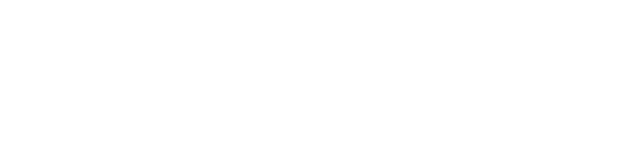
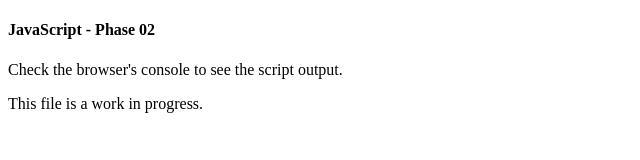
Before and after one commit to DrummerProg0512/my-javascript-cheatsheets, a plain HTML site: page FundPart2.html in a window 1280 px wide. Shown: the whole page, without its empty margins (0-640 px from the left). Drawn offline with Linux system fonts and the light colour scheme.

Commit message:
Updated 'Part 2' web page

```diff
--- a/FundPart2.html
+++ b/FundPart2.html
@@ -6,6 +6,9 @@
     <title>Document</title>
 </head>
 <body>
+    <h4>JavaScript - Phase 02</h4>
+    <p>Check the browser's console to see the script output.</p>
+    <p>This file is a work in progress.</p>
     <script src="scripts/FundPart2.js"></script>
 </body>
 </html>
```
